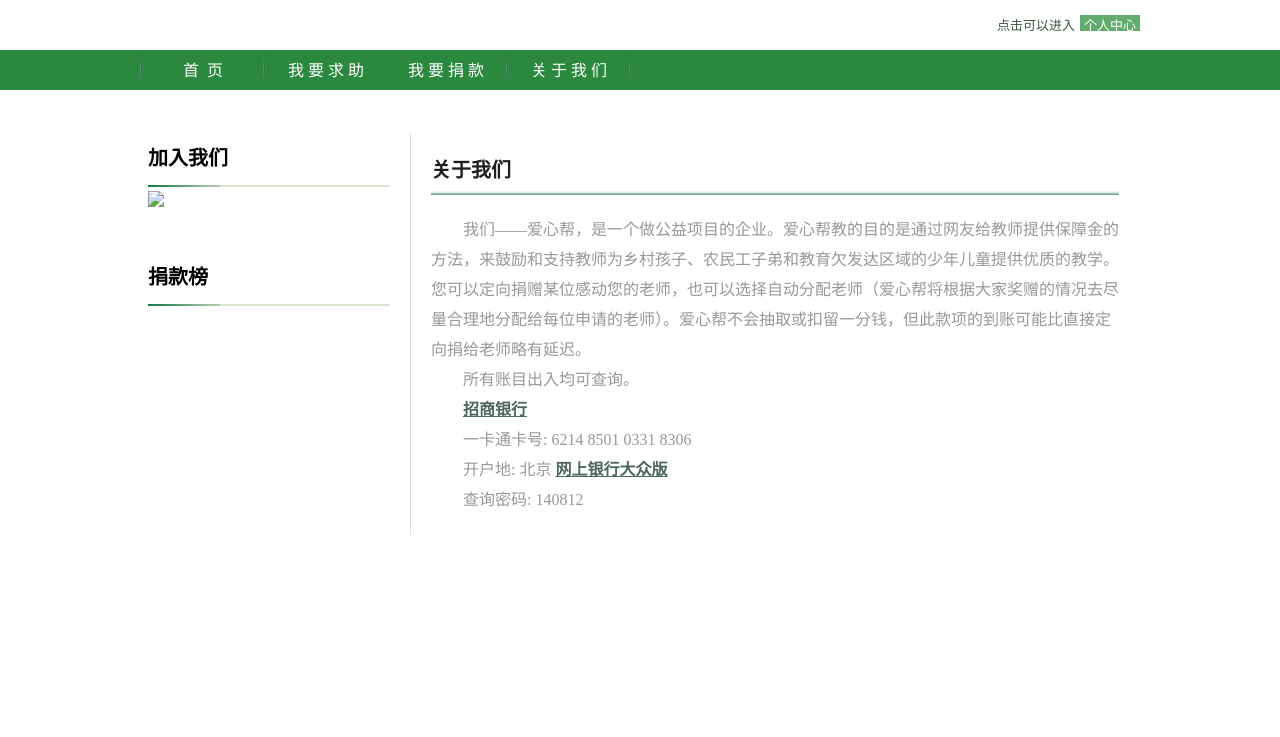
After one commit to lyzsh11/aihope, a PHP site: page /about.php in a window 1280 px wide. The commit adds this page. Shown: the top 737 px of the page. Run offline with PHP 8.4, Linux system fonts and the light colour scheme.

Commit message:
添加关于我们页

```diff
--- /dev/null
+++ b/about.php
@@ -0,0 +1,31 @@
+<!doctype html>
+<html>
+<head>
+<meta charset="utf-8">
+<title>关于我们</title>
+<link href="css/css_detail.css" rel="stylesheet" type="text/css"/>
+</head>
+
+<body style="margin:0 0">
+<iframe src="header.html" scrolling="no" height="130px" width="100%" frameborder="0"></iframe>
+<div class="box_in">
+	<div class="left">
+		<iframe src="left.html" scrolling="no" height="600px" width="100%" frameborder="0"></iframe>
+	</div>
+    <div class="right">
+    	<div class="text_head">关于我们</div>
+        <div style="background:url(image/bar_long.png) repeat-x; height:5px; margin-top:5px"></div>
+        <div class="text_content_big">
+        	&nbsp;&nbsp;&nbsp;&nbsp;&nbsp;&nbsp;&nbsp;&nbsp;我们——爱心帮，是一个做公益项目的企业。爱心帮教的目的是通过网友给教师提供保障金的方法，来鼓励和支持教师为乡村孩子、农民工子弟和教育欠发达区域的少年儿童提供优质的教学。您可以定向捐赠某位感动您的老师，也可以选择自动分配老师（爱心帮将根据大家奖赠的情况去尽量合理地分配给每位申请的老师）。爱心帮不会抽取或扣留一分钱，但此款项的到账可能比直接定向捐给老师略有延迟。<br>
+			&nbsp;&nbsp;&nbsp;&nbsp;&nbsp;&nbsp;&nbsp;&nbsp;所有账目出入均可查询。<br>
+			&nbsp;&nbsp;&nbsp;&nbsp;&nbsp;&nbsp;&nbsp;&nbsp;<a class="link" href="http://cmbchina.com/">招商银行</a><br>
+            &nbsp;&nbsp;&nbsp;&nbsp;&nbsp;&nbsp;&nbsp;&nbsp;一卡通卡号: 6214 8501 0331 8306<br>
+            &nbsp;&nbsp;&nbsp;&nbsp;&nbsp;&nbsp;&nbsp;&nbsp;开户地: 北京
+<a class="link" href="https://pbnj.ebank.cmbchina.com/CmbBank_GenShell/UI/GenShellPC/Login/Login.aspx">网上银行大众版</a><br>
+            &nbsp;&nbsp;&nbsp;&nbsp;&nbsp;&nbsp;&nbsp;&nbsp;查询密码: 140812
+
+        </div>
+    </div>
+</div>
+</body>
+</html>
--- a/css/css_detail.css
+++ b/css/css_detail.css
@@ -33,3 +33,17 @@
 	float:left;
 	margin-top:20px;
 }
+
+.text_content_big {
+	font-size: 16px;
+	color: #989898;
+	float: left;
+	margin-top: 20px;
+	line-height: 30px;
+}
+
+.link {
+	font-size: 16px;
+	color: #4C685C;
+	font-weight: bold;
+}
```
